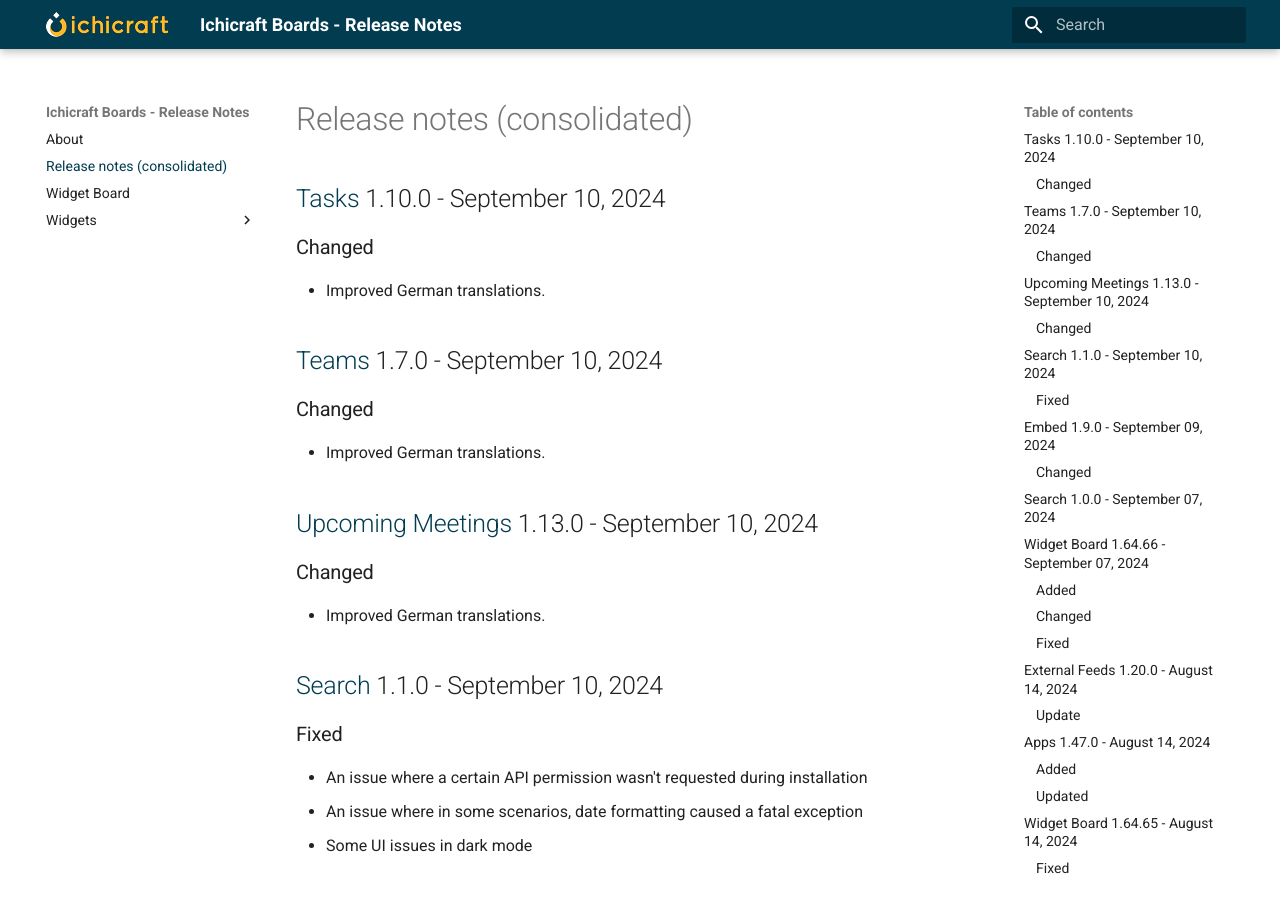
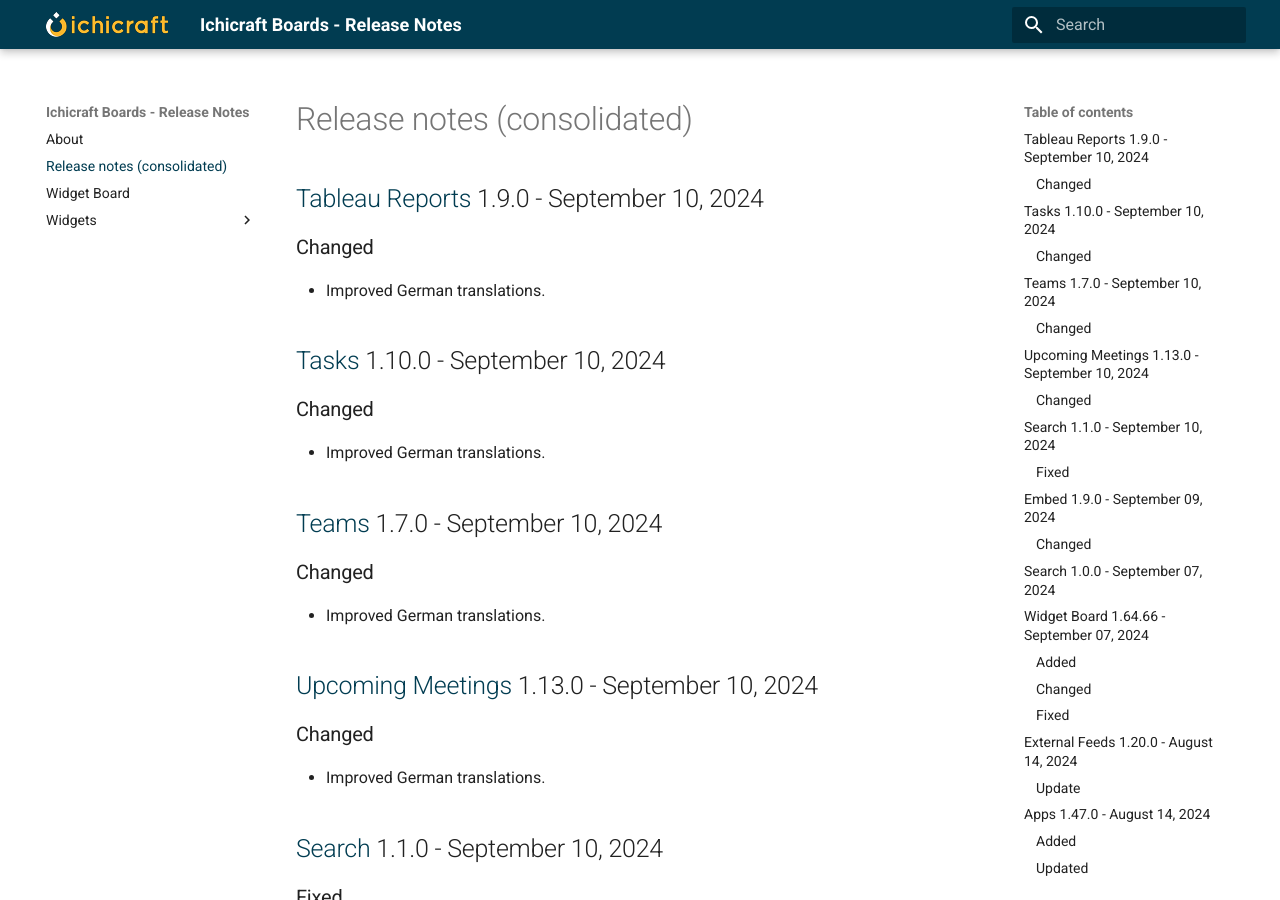
Before and after one commit to ichicraft/widgets-docs, an MkDocs documentation site: the page built from docs/Release-notes-(consolidated).md, in a window 1280 px wide and 900 px high. Built offline with MkDocs 1.6.1 and Material for MkDocs 9.7.7, drawn with Linux system fonts in a browser that asks for light colours.

Commit message:
Release notes updated by BuildService

```diff
--- a/docs/Release-notes-(consolidated).md
+++ b/docs/Release-notes-(consolidated).md
@@ -1,3 +1,8 @@
+## [Tableau Reports](./Widgets/Tableau Reports.md) 1.9.0 - September 10, 2024
+
+### Changed
+- Improved German translations.
+
 ## [Tasks](./Widgets/Tasks.md) 1.10.0 - September 10, 2024
 
 ### Changed
--- a/docs/Widgets/Tableau Reports.md
+++ b/docs/Widgets/Tableau Reports.md
@@ -1,3 +1,8 @@
+## 1.9.0 - September 10, 2024
+
+### Changed
+- Improved German translations.
+
 ## 1.8.0 - March 22, 2024
 
 ### Changed
```
